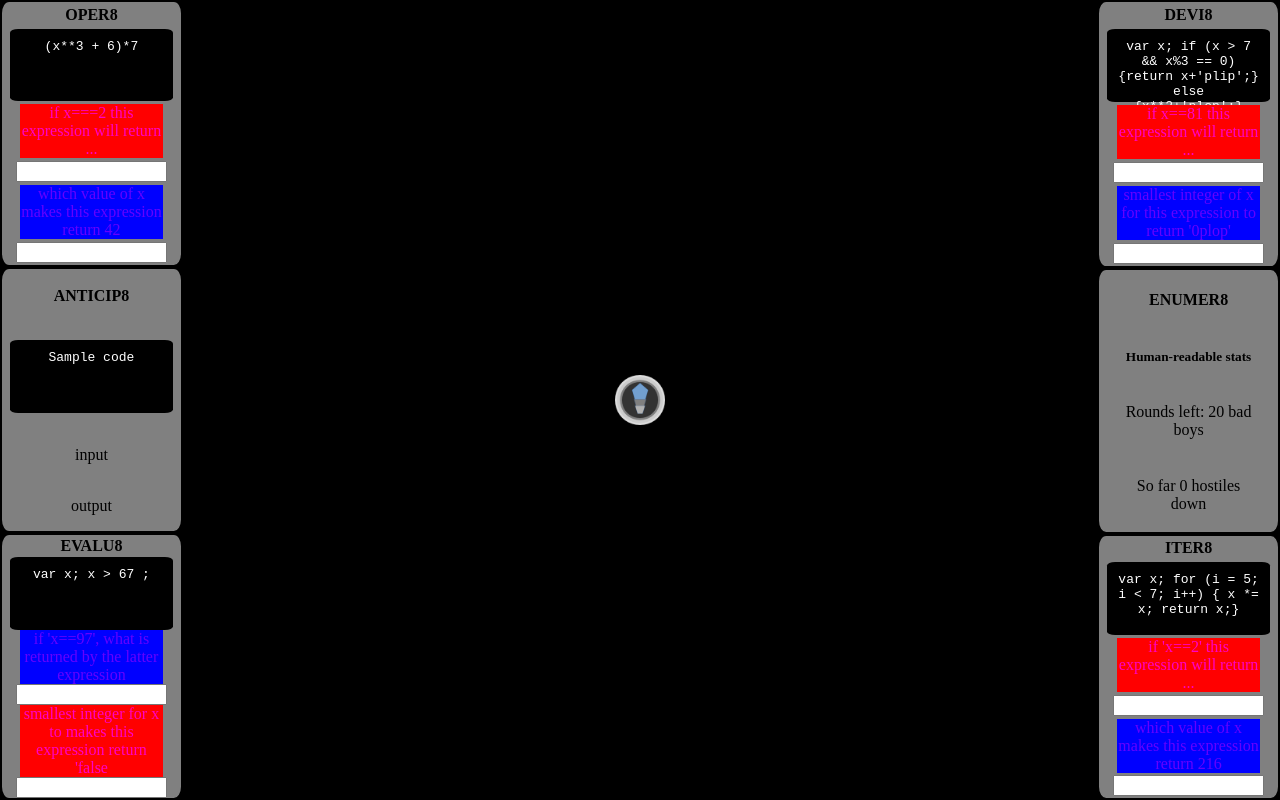
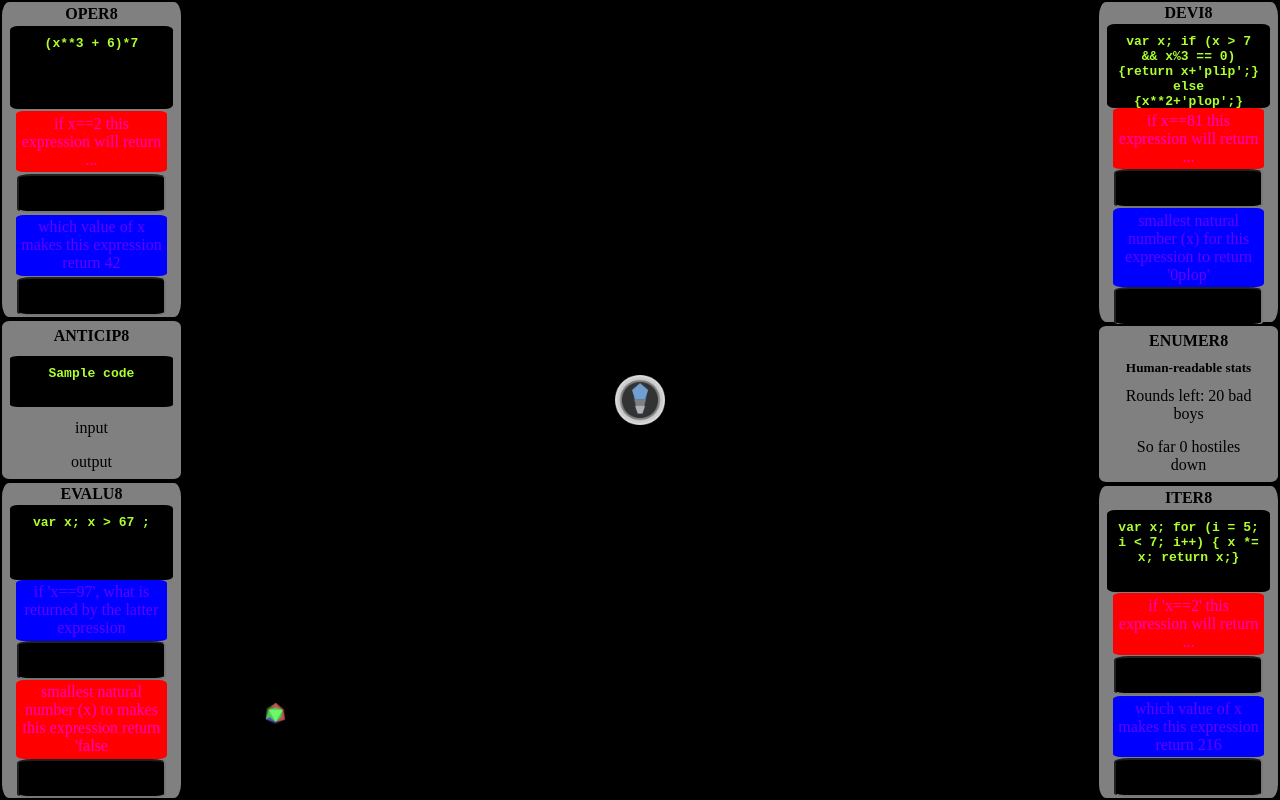
Before and after one commit to basttran/spooners, a plain HTML site: page index.html in a window 1280 px wide. Drawn offline with Linux system fonts and the light colour scheme.

Commit message:
is playable

```diff
--- a/css/style.css
+++ b/css/style.css
@@ -30,6 +30,7 @@ body {
   display: flex;
   flex-direction: column;
   background-color: black;
+  justify-content: space-around;
 }
 
 #right {
@@ -42,6 +43,7 @@ body {
   display: flex;
   flex-direction: column;
   background-color: black;
+  justify-content: space-around;
 }
 
 #middle {
@@ -77,12 +79,14 @@ code {
   border-radius: 5%;
   padding: 10px;
   height:20%;
-  color: white;
+  color: greenyellow;
+  font-weight: bold;
   width: 80%;
+  vertical-align: center;
 }
 
 section {
-  height: 33%;
+  height: 40%;
   border: 2px solid black;
   border-radius: 5%;
   display: flex;
@@ -93,6 +97,11 @@ section {
 
 }
 
+
+.other {
+  height: 20%;
+}
+
 .red {
   background-color: red;
   color: rgb(255,0,200);
@@ -101,26 +110,36 @@ section {
 
 .blue {
   background-color: blue;
-  color: rgb(100,0,255);
+  color: rgb(100, 0, 255);
   width: 80%;
 }
 
 .input {
-  width: 80%;
+  width: 70%;
+  background-color: black;
+  border-radius: 10%;
+  padding: 10px;
+  color: greenyellow;
+  font-weight: bold;
 }
 
 .output {
-  width: 80%;
-}
+  width: 70%;
+  background-color: black;
+  border-radius: 10%;
+  padding: 10px;
+  color: greenyellow;
+  font-weight: bold;}
 
 .amount {
   display: block;
 }
 
-
 p {
   display: block;
+  padding: 2%;
   margin: 0;
   width: 80%;
+  border-radius: 5%;
   /* font-weight: bold; */
 }
--- a/index.html
+++ b/index.html
@@ -18,7 +18,7 @@
           <p class="operation-output blue">output</p>
           <input id="opout" class="output" type="text" />
         </section>
-        <section id ="info">
+        <section id ="info" class="other">
           <h4>ANTICIP8</h4>
           <code>Sample code</code>
           <p>input</p>
@@ -45,7 +45,7 @@
           <p class="condition-output blue">output</p>
           <input id="coout" class="output" type="text" />
         </section>
-        <section id ="stats">
+        <section id ="stats"  class="other">
           <h4>ENUMER8</h4>
           <h5>Human-readable stats</h5>
           <p class="amount munitions">Rounds</p>
--- a/js/script.js
+++ b/js/script.js
@@ -10,8 +10,8 @@ ctx.translate(parent.offsetWidth / 2, parent.offsetHeight / 2);
 operations = [
   {
     code: "(x**3 + 6)*7",
-    inputQuestion: "if x===2 this expression will return ...",
-    inputAnswer: "91",
+    inputQuestion: "if x==2 this expression will return ...",
+    inputAnswer: "98",
     outputQuestion: "which value of x makes this expression return 42",
     outputAnswer: "0",
     solved: false
@@ -20,7 +20,7 @@ operations = [
     code: "x%11",
     inputQuestion: "if 'x===80' this expression will return ...",
     inputAnswer: "3",
-    outputQuestion: "provide a value for x so that it returns 9",
+    outputQuestion: "provide the smallest integer (x) for the expression to return 9",
     outputAnswer: "20",
     solved: false
   },
@@ -70,8 +70,8 @@ evaluations = [
     code: "var x; x > 67 ;",
     inputQuestion: "if 'x==97', what is returned by the latter expression",
     inputAnswer: "true",
-    outputQuestion: "smallest integer for x to makes this expression return 'false",
-    outputAnswer: "68",
+    outputQuestion: "smallest natural number (x) to makes this expression return 'false",
+    outputAnswer: "0",
     solved: false
   },
   {
@@ -79,7 +79,7 @@ evaluations = [
     inputQuestion: "if 'x==199', what is returned by expression",
     inputAnswer: "false",
     outputQuestion: "largest integer for x to makes this expression return 'true",
-    outputAnswer: "68",
+    outputAnswer: "99",
     solved: false
   },
   {
@@ -128,7 +128,7 @@ conditions = [
     code: "var x; if (x > 7 && x%3 == 0) {return x+'plip';} else {x**2+'plop';}",
     inputQuestion: "if x==81 this expression will return ...",
     inputAnswer: "81plip",
-    outputQuestion: "smallest integer of x for this expression to return '0plop'",
+    outputQuestion: "smallest natural number (x) for this expression to return '0plop'",
     outputAnswer: "0",
     solved: false
   },
@@ -282,7 +282,7 @@ class Vessel {
         sentinels = [];
       }
     });
-    if (ship.score > 19) {
+    if (ship.score > 29) {
       alert("You win!!!");
       ship = new Vessel(ammo);
       rounds = [];
@@ -527,18 +527,18 @@ function drawingLoop() {
 
 // };
 
-// (function sentinelLoop() {
-//   const rand = Math.round(Math.random() * (6000 - 2000)) + 2000;
-//   setTimeout(function() {
-//     var newSentinel = new Sentinel(
-//       (Math.floor(Math.random() * 2) - 0.5) * 2 * canvas.width * 0.9,
-//       (Math.floor(Math.random() * 2) - 0.5) * 2 * canvas.height * 0.9,
-//       Math.atan2(2 * (Math.random() - 0.5), 2 * (Math.random() - 0.5))
-//     );
-//     sentinels.push(newSentinel);
-//     sentinelLoop();
-//   }, rand);
-// })();
+(function sentinelLoop() {
+  const rand = Math.round(Math.random() * (6000 - 2000)) + 2000;
+  setTimeout(function() {
+    var newSentinel = new Sentinel(
+      (Math.floor(Math.random() * 2) - 0.5) * 2 * canvas.width * 0.9,
+      (Math.floor(Math.random() * 2) - 0.5) * 2 * canvas.height * 0.9,
+      Math.atan2(2 * (Math.random() - 0.5), 2 * (Math.random() - 0.5))
+    );
+    sentinels.push(newSentinel);
+    sentinelLoop();
+  }, rand);
+})();
 
 function updateStats() {
   var munitions = document.querySelector(".munitions");
```
